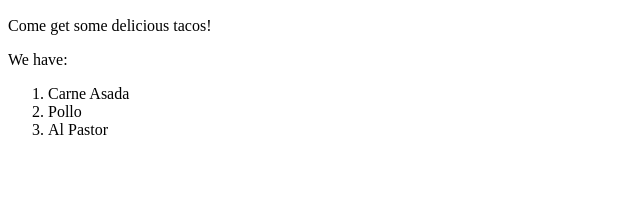
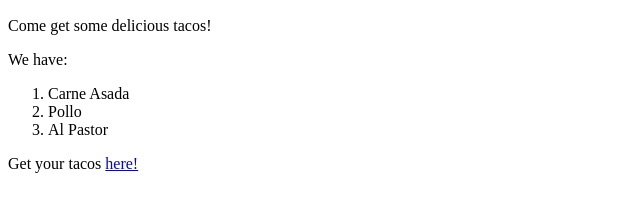
Before and after one commit to josephmnielsen/productrepo, a plain HTML site: page index.html in a window 1280 px wide. Shown: the part 383-592 px from the top of the page, without its empty margins (0-640 px from the left). Drawn offline with Linux system fonts and the light colour scheme.

Commit message:
added hyperlink

```diff
--- a/index.html
+++ b/index.html
@@ -16,5 +16,7 @@
     <li>Pollo</li>
     <li>Al Pastor</li>
   </ol>
+
+  <p>Get your tacos <a href= "https://tacos.com/">here!</a></p>
 </body>
 </html>
```
